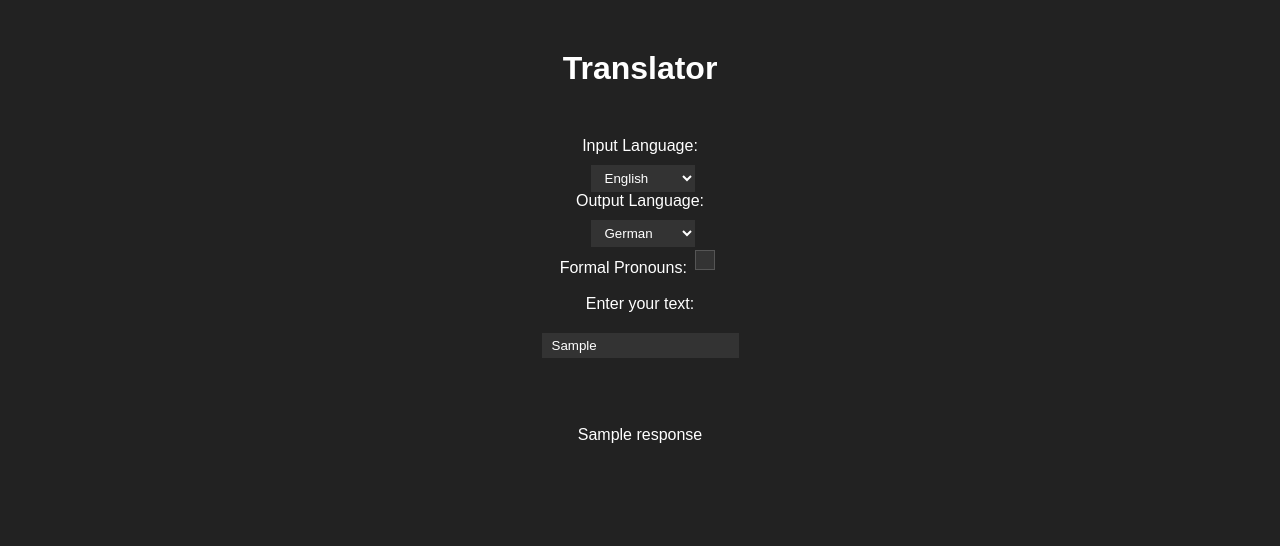
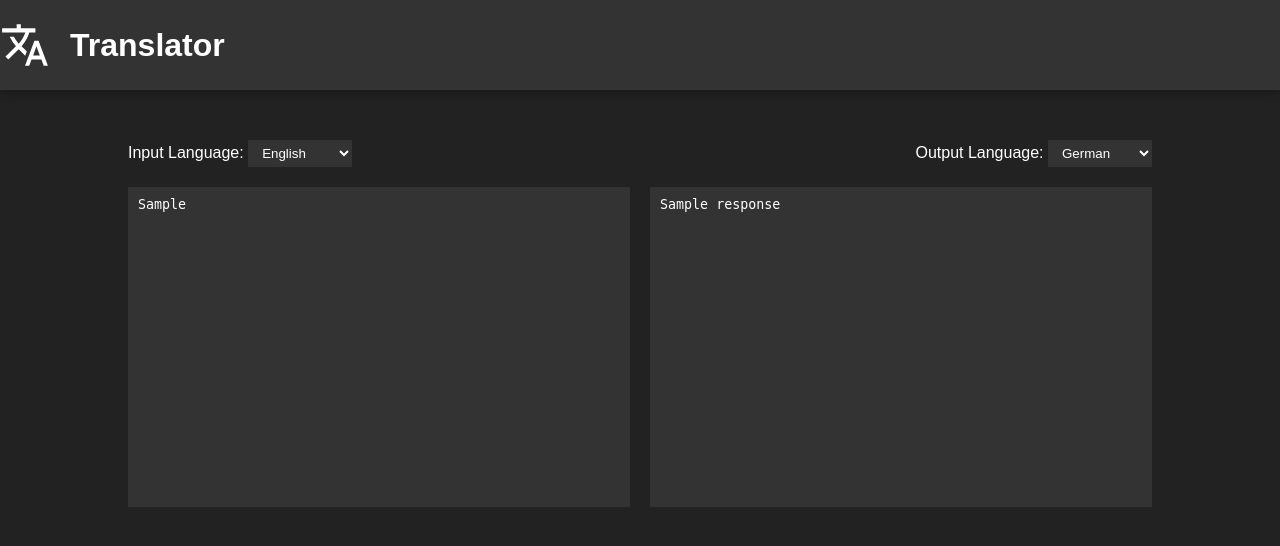
Before and after one commit to Audun97/flask-translator-gpt, a Flask app: template templates/index.html in a window 1280 px wide. Shown: the top 546 px of the page. Run offline with Flask 3, Linux system fonts and the light colour scheme; the template is opened without the code that fills it: most values are stand-ins (such as "Sample title", 1, 10 or a date in 2020).

Commit message:
updating html and css for an improved UI

```diff
--- a/static/css/main.css
+++ b/static/css/main.css
@@ -1,36 +1,49 @@
-/* General styles */
 body {
   font-family: Arial, sans-serif;
   background-color: #222;
   color: #fff;
   margin: 0;
   padding: 0;
+  display: flex;
+  flex-direction: column;
+  align-items: center;
+}
+
+header {
+  display: flex;
+  align-items: center;
+  width: 100%;
+  padding: 20px 0;
+  background-color: #333;
+  box-shadow: 0px 3px 10px rgba(0,0,0,0.3);
+}
+
+#logo {
+  width: 50px;
+  height: 50px;
+  margin-right: 20px;
 }
 
 h1 {
-    text-align: center;
-    margin-top: 50px;
-    font-size: 2rem;
+  margin: 0;
 }
 
 form {
-    display: flex;
-    flex-direction: column;
-    align-items: center;
+  width: 80%;
   margin-top: 50px;
 }
 
-  label {
-    margin-bottom: 10px;
+.lang-selection {
+  display: flex;
+  justify-content: space-between;
+  margin-bottom: 20px;
 }
 
-  /* Select dropdown styles */
 select {
   background-color: #333;
   color: #fff;
   border: none;
   padding: 5px 10px;
-    margin-left: 5px;
   cursor: pointer;
 }
 
@@ -38,46 +51,21 @@ body {
   outline: none;
 }
 
-  /* Checkbox styles */
-  #formal_pronouns_container {
+.text-areas {
   display: flex;
-    align-items: center;
+  gap: 20px;
 }
 
-  input[type="checkbox"] {
-    appearance: none;
-    background-color: #333;
-    border: 1px solid #555;
-    width: 20px;
-    height: 20px;
-    cursor: pointer;
-    margin-right: 5px;
-  }
-
-  input[type="checkbox"]:checked {
-    background-color: #555;
-    border: 1px solid #333;
-  }
-
-  input[type="checkbox"]:focus {
-    outline: none;
-  }
-
-  /* Text input styles */
-  input[type="text"] {
+textarea {
+  width: 100%;
+  height: 300px;
+  padding: 10px;
   background-color: #333;
   color: #fff;
   border: none;
-    padding: 5px 10px;
-    margin-top: 10px;
+  resize: none;
 }
 
-  input[type="text"]:focus {
+textarea:focus {
   outline: none;
 }
-
-  /* Response styles */
-  p {
-    text-align: center;
-    margin-top: 50px;
-  }
--- a/templates/index.html
+++ b/templates/index.html
@@ -6,32 +6,34 @@
     <link rel="stylesheet" href="/static/css/main.css">
 </head>
 <body>
+    <header>
+        <img src="\static\img\logo.svg" alt="Your Logo" id="logo">
         <h1>Translator</h1>
+    </header>
     <form method="POST">
+        <div class="lang-selection">
+            <div>
                 <label for="input_language">Input Language:</label>
                 <select name="input_language">
                     <option value="English">English</option>
                     <option value="German">German</option>
                     <option value="Norwegian">Norwegian</option>
                 </select>
+            </div>
+            <div>
                 <label for="output_language">Output Language:</label>
                 <select name="output_language" id="output_language">
                     <option value="English">English</option>
                     <option value="German" selected>German</option>
                     <option value="Norwegian">Norwegian</option>
                 </select>
-        <div id="formal_pronouns_container">
-            <label for="formal_pronouns">Formal Pronouns:</label>
-            <input type="checkbox" name="formal_pronouns" value="1">
             </div>
-        <br>
-        <label for="user_input">Enter your text:</label>
-        <input type="text" name="user_input" value="{{ user_input }}">
-        <br>
+        </div>
+        <div class="text-areas">
+            <textarea name="user_input">{{ user_input }}</textarea>
+            <textarea name="user_output" readonly>{{ response }}</textarea>
+        </div>
     </form>
-    {% if response %}
-        <p>{{ response }}</p>
-    {% endif %}
 </body>
 </html>
 
```
Also changed, not shown: static/img/logo.svg (added). Lines whose indentation alone changed are shown as unchanged.
